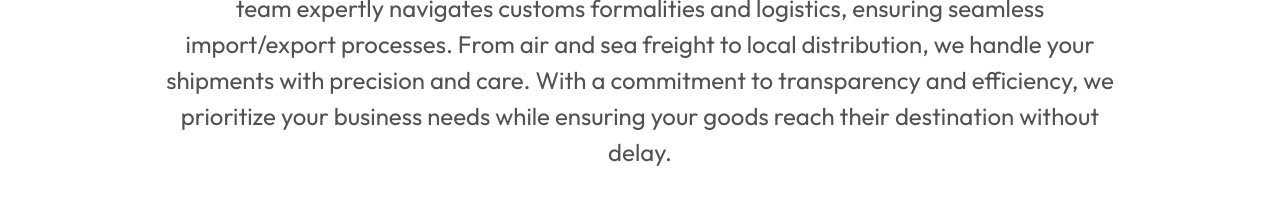
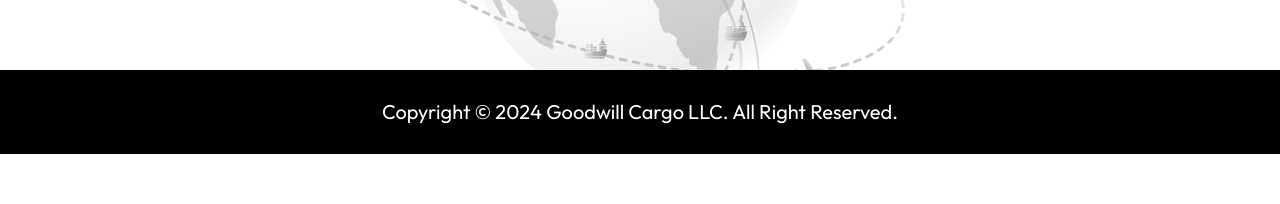
Before and after one commit to Sohaib-Ahmed869/GoodwillCargo, a React (Vite) app: page / in a window 1280 px wide. Shown: the part 3772-3976 px from the top of the page. After the commit the page ends 3926 px from the top, so only its background shows below. Built offline with nearby package versions, Linux system fonts and the light colour scheme.

Commit message:
adjust component height

```diff
--- a/src/component/common/Footer.jsx
+++ b/src/component/common/Footer.jsx
@@ -4,7 +4,7 @@
 const Footer = () => {
   const location = useLocation();
   return (
-    <div className={` bg-black text-center p-7 -mt-16  text-base sm:text-lg xl:text-xl ${location.pathname==="/" ?"top-[47rem]":"null"} relative  text-white `}>
+    <div className={` bg-black text-center p-7 -mt-16  text-base sm:text-lg xl:text-xl ${location.pathname==="/" ?"2xl:top-[47rem]":"null"} relative  text-white `}>
 
     <p>
       Copyright © {new Date().getFullYear()} Goodwill Cargo LLC. All Right Reserved.
--- a/src/component/home/Insites.jsx
+++ b/src/component/home/Insites.jsx
@@ -5,7 +5,7 @@
 
 const Insites = () => {
   return (
-    <div className="h-full w-full flex flex-col relative top-[47rem] mt-10 sm:mt-32 px-9 md:px-20 xl:px-32">
+    <div className="h-full w-full flex flex-col relative 2xl:top-[47rem] mt-10 sm:mt-32 px-9 md:px-20 xl:px-32">
       <div className="bg-[#EFEFEF] px-6 md:px-20 py-10 flex justify-between rounded-3xl">
         <span className="text-center">
           <h1 className=" items-center justify-center text-2xl sm:text-3xl md:text-4xl xl:text-6xl 2xl:text-6xl mb-0 xl:mb-4 flex">
```
